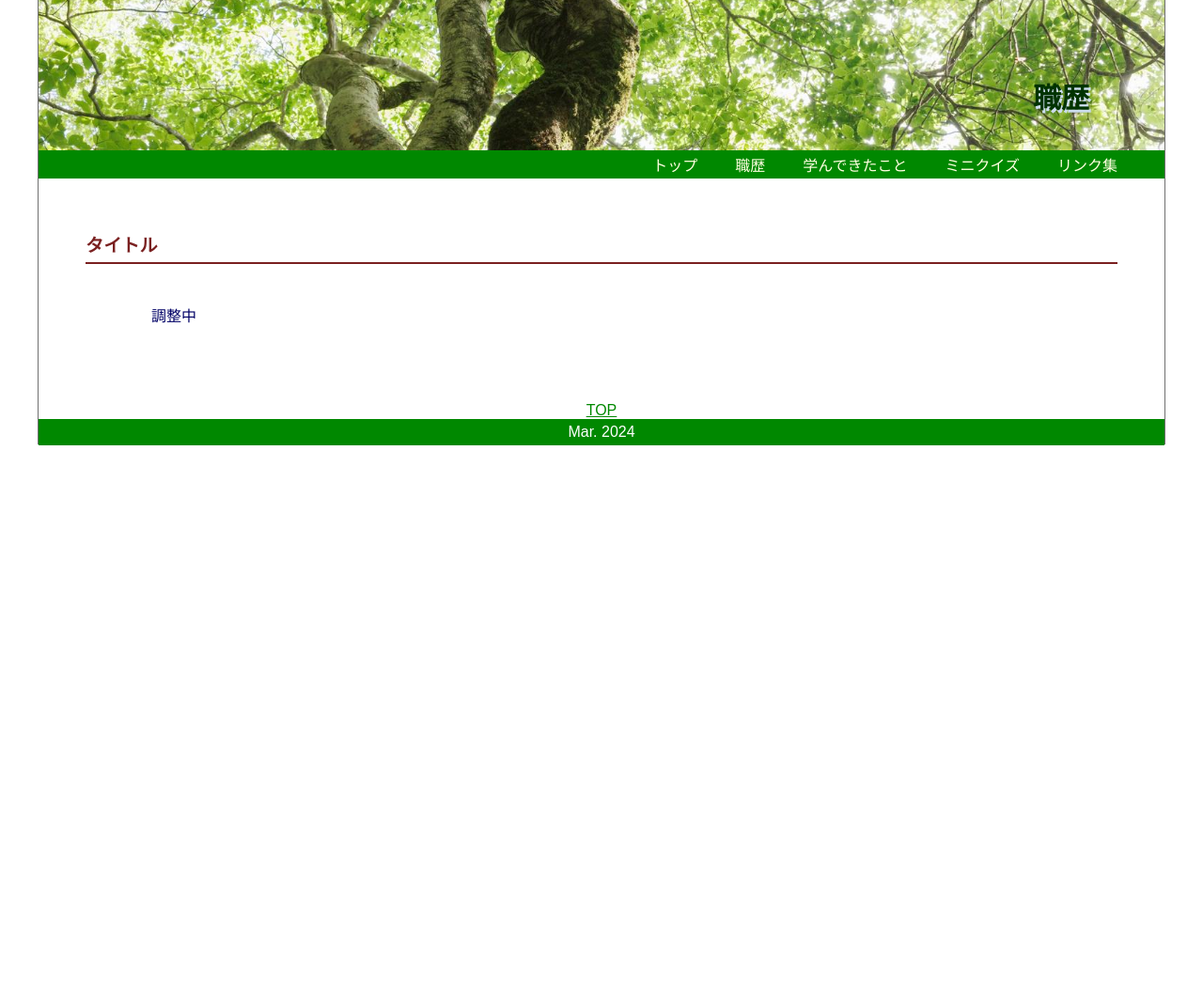
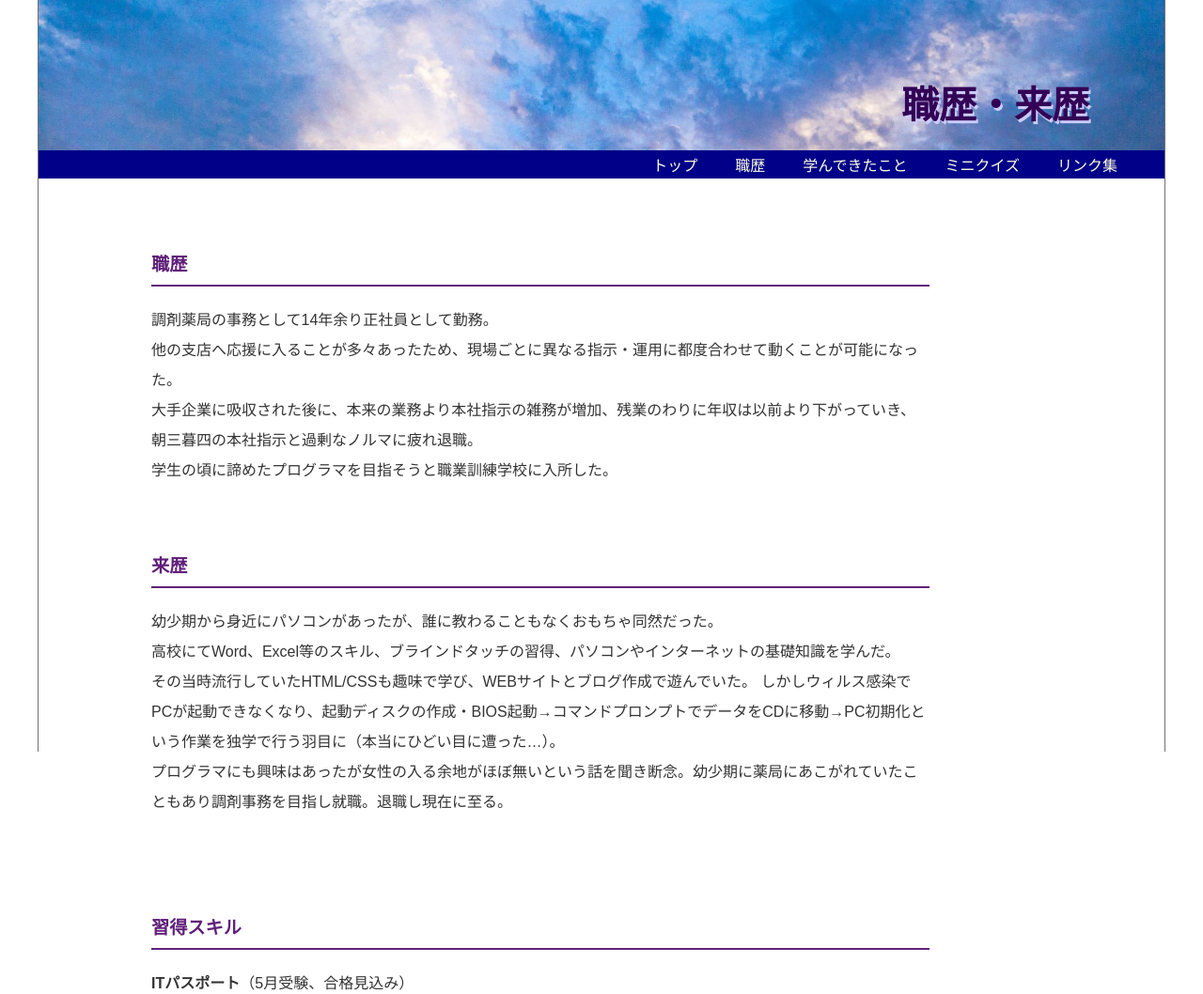
Before and after one commit to evodiafruit-mk/port, a plain HTML site: page career.html in a window 1280 px wide. Shown: the top 1058 px of the page at 94% size. Before the commit the page ends 800 px from the top, so only its background shows below. Drawn offline with Linux system fonts and the light colour scheme.

Commit message:
Add files via upload

```diff
--- a/career.html
+++ b/career.html
@@ -3,137 +3,12 @@
 	<head>
 	    <meta charset="UTF-8">
 	    <title>職歴</title>
-<style type="text/css">
-	*{box-sizing: border-box;}
-
-	html{
-		font-size: 16px;
-		font-family: sans-serif;
-	}
-
-    body{
-		color:#000066;
-		margin: 0px auto;
-        max-width: 1200px;
-        border-right: 1px solid #707070 ;
-        border-left: 1px solid #707070 ;
-	}
-
-	h2{
-		margin: 6px 0 20px 0;
-		border-bottom: 2px solid #7a2020 ;
-		padding: 0 0 5px 0;
-		color: #7a2020;
-		font-size: 1.2rem;
-	}
-
-	img{
-		max-width: 100%;
-	}
-
-    .from{
-		margin: 0;
-		padding: 5px 0;
-		background-color: #008800;
-		color: #ffffff;
-		text-align: center;
-	}
-
-	footer{
-		width: 100%;
-		height:50px;
-		margin: 0;
-		padding: 5px 0;
-		text-align: center;
-	}
-
-    a {color: #008800;}
-    a:hover{color: #000088;}
-
-    ul{
-        list-style-type: none;
-        background-color: #008800;
-        color: #ffffe0;
-		margin: 0;
-		padding: 3px 50px;
-        display: flex;
-		justify-content: right;
-		gap: 40px;
-	}
-
-    ul .menu{
-        list-style-type: square;
-        margin: 0;
-		padding: 0;
-        display: grid;
-        gap: 5px;
-        font-size: 14px;
-	}
-
-    .textlink a {
-	    position: relative;
-    	color: #ffffe0;
-    	text-decoration: none;
-    }
-    .textlink a:hover {
-	    color: #eeeecc;
-    }
-    .textlink01 a::after {
-    	content: '';
-	    position: absolute;
-	    bottom: 0;
-    	left: 0;
-    	width: 100%;
-    	height: 2px;
-    	background-color: #e0e0aa;
-    	transform: scaleX(0);
-    	transition: transform 0.3s;
-    }
-
-    .textlink01 a:hover::after {
-	    transform: scaleX(1);
-    }
-
-	.index{
-        margin: 0;
-		padding: 80px;
-        height: 150px;
-		background-image: url(img/topimg1.jpg);
-		background-repeat: no-repeat;
-		background-position: center;
-		background-size: cover;
-	}
-    h1{
-		color: #003300;
-		text-align: right;
-		text-shadow: 2px 3px 0 #ccddee;
-		font-size: 30px;
-	}
-
-    .main_class{
-        padding: 50px;
-    }
-
-    table{
-        margin: 0;
-        font-size: 20px;
-        color:#101010;
-    }
-    tr{ height: 25px;}
-    th{ width: 120px;}
-    td{ width: 500px; padding: 10px 5px;}
-
-    .text{
-        margin: 0;
-        padding: 20px 200px 20px 70px;
-        line-height: 32px;
-    }
-
-</style>
+		<link rel="stylesheet" href="pc_css.css" />
+		<meta name="viewport" content="width=device-width,initial-scale=1">
 </head>
 
 <body>
-	<h1 class="index">職歴</h1>
+	<h1 class="top">職歴・来歴</h1>
 	<nav>
         <ul class="textlink textlink01">
             <li><a href="index.html".html">トップ</a></li>
@@ -145,16 +20,46 @@
     </nav>
 
 	<main class="main_class">
-        <h2>タイトル</h2>
     <div class="text">
-        調整中
+      <h2>職歴</h2>
+	  調剤薬局の事務として14年余り正社員として勤務。<br>
+	  他の支店へ応援に入ることが多々あったため、現場ごとに異なる指示・運用に都度合わせて動くことが可能になった。<br>
+	  大手企業に吸収された後に、本来の業務より本社指示の雑務が増加、残業のわりに年収は以前より下がっていき、朝三暮四の本社指示と過剰なノルマに疲れ退職。<br>
+	  学生の頃に諦めたプログラマを目指そうと職業訓練学校に入所した。
+	  <br><br><br>
+	  <h2>来歴</h2>
+	  幼少期から身近にパソコンがあったが、誰に教わることもなくおもちゃ同然だった。<br>
+	  高校にてWord、Excel等のスキル、ブラインドタッチの習得、パソコンやインターネットの基礎知識を学んだ。<br>
+	  その当時流行していたHTML/CSSも趣味で学び、WEBサイトとブログ作成で遊んでいた。
+	  しかしウィルス感染でPCが起動できなくなり、起動ディスクの作成・BIOS起動→コマンドプロンプトでデータをCDに移動→PC初期化という作業を独学で行う羽目に（本当にひどい目に遭った…）。<br>
+	  プログラマにも興味はあったが女性の入る余地がほぼ無いという話を聞き断念。幼少期に薬局にあこがれていたこともあり調剤事務を目指し就職。退職し現在に至る。<br>
+      <br><br><br>
+	  <h2>習得スキル</h2>
+	  <b>ITパスポート</b>（5月受験、合格見込み）<br>
+	  ワードプロセッサ技能認定試験 1級<br>
+	  MOS Excel 2003<br>
+	  情報処理技能検定 表計算 1級<br><br>
+	  普通自動車第一種運転免許<br>
+	  医事関連（医科・歯科医療事務管理士、調剤事務管理士、歯科助手技能者3級ほか）<br>
+	  医薬品登録販売者<br>
+	  <br><br>
+	  <b>職業訓練学校にて学習</b><br>
+	  C言語（2進数、関数を用いたプログラミング基礎）<br>
+	  PLC制御（工業用PCの配線、制御プログラミング、GOT画面作成、ブレッドボードで電子回路作成）<br>
+	  HTML/CSS、Javascript、データベース（ラズベリーパイにてMySQL、PHP）<br>
+	  ネットワーク構築（LANケーブル作成、CiscoにてVLANとSwitch）<br>
+	  サーバ構築（ファイル共有（SAMBA、VSFTPD）、DNS・POP3（BIND、POSTFIX））<br>
+	  Javaは学習予定。<br>
+	  <br>
+	  ==勉強中==<br>
+	  基本情報技術者試験、C# <br>
 	</div>
 
 	</main>
 
 	<footer>
 		<div>
-		<a class="top" href="#top">TOP</a>
+			<a href="#top">TOP</a>
 			<p class="from">Mar. 2024</p>
 		</div>
 	</footer>
--- a/pc_css.css
+++ b/pc_css.css
@@ -55,12 +55,12 @@
 
 	.textlink2 a {
 	    position: relative;
-    	color: #0000dd;
+    	color: #00aa88;
     	text-decoration: none;
 		font-weight:bold;
     }
     .textlink2 a:hover {
-	    color: #aa00aa;
+	    color: #00cece;
     }
     .textlink02 a::after {
     	content: '';
@@ -69,18 +69,21 @@
     	left: 0;
     	width: 100%;
     	height: 2px;
-    	background-color: #aa00aa;
+    	background-color: #00cece;
     	transform: scaleX(0);
     	transition: transform 0.3s;
     }
 
 
-	.textlink02,.textlink01 a:hover::after {
+	.textlink01 a:hover::after {
+		transform: scaleX(1);
+	}
+	.textlink02 a:hover::after {
 		transform: scaleX(1);
 	}
 
 
-	.header{    /*タイトル*/
+	.top{    /*タイトル*/
         margin: 0;
 		padding: 80px;
 		width: 100%;
@@ -115,12 +118,19 @@
 		text-shadow: 2px 3px 0 #ccccff;
 		font-size: 40px;
 	}
+	h2{
+		margin: 6px 0 20px 0;
+		border-bottom: 2px solid #60207a ;
+		padding: 0 0 5px 0;
+		color: #60207a;
+		font-size: 1.2rem;
+	}
 	.main_index{
 		background-image: url(img/topimg3.jpg);
 		background-repeat: no-repeat;
 		background-position: right bottom;
 		background-size: 600px auto;
-		margin: 0;
+		margin: 50px 70px 10px;
 	}
 	.main_class{ padding: 50px;}
 	.toumei{
@@ -132,6 +142,15 @@
         padding: 20px 200px 20px 70px;
         line-height: 32px;
     }
+
+	main .work{
+		margin: 0;
+        padding: 0px 60px;
+        display: grid;
+        grid-template-columns: 1fr 1fr 1fr;
+        gap:10px;
+	}
+
 
 
 
```
Also changed, not shown: index.html (+4 -4 lines), link.html (+4 -142 lines), quiz.html (+1 -1 lines), works.html (+4 -126 lines), img/dns01.png (added), img/dns02.png (added), img/ftp01.png (added), img/mail01.png (added), img/php01.png (added), img/php02.png (added), 1 other file. Lines whose indentation alone changed are shown as unchanged.
